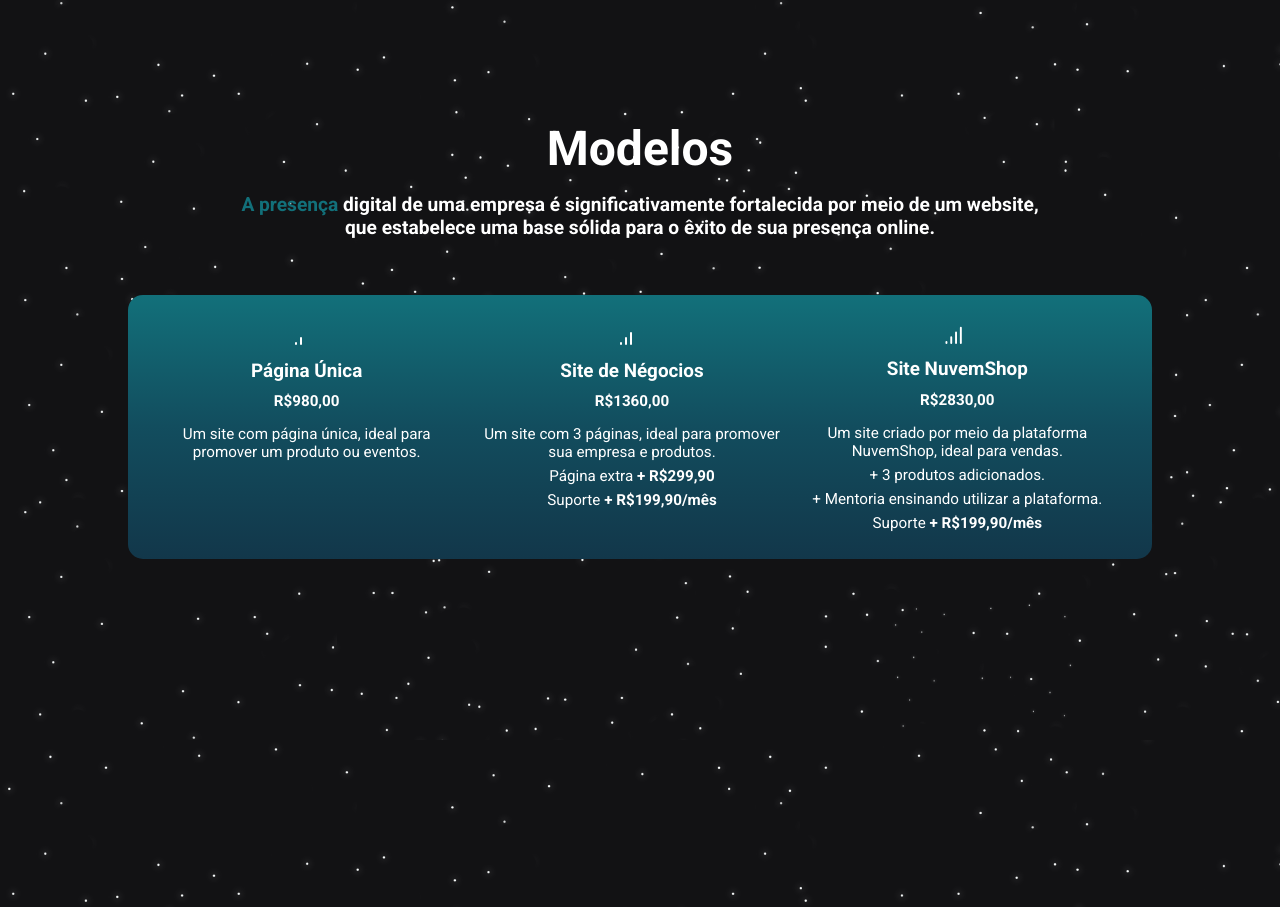
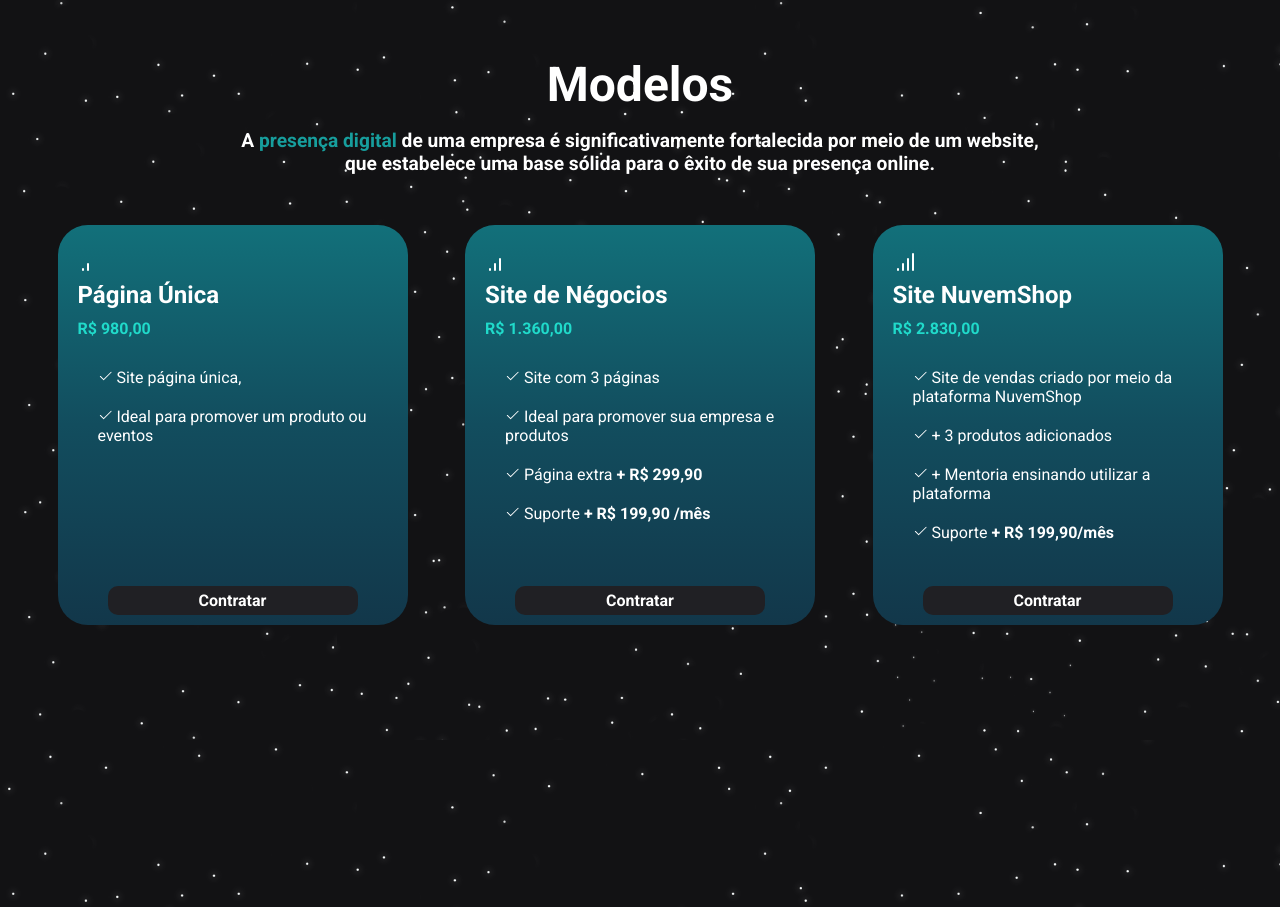
Before and after one commit to abraao0liveira/WebStudio, a React (Vite) app: page / in a window 1280 px wide. Shown: the part 860-1767 px from the top of the page. Built offline with nearby package versions, Linux system fonts and the light colour scheme.

Commit message:
update pag02[index.jsx and style.js]

```diff
--- a/src/components/page02/index.jsx
+++ b/src/components/page02/index.jsx
@@ -1,38 +1,67 @@
 import { Page02Container } from "./styles"
-import { CellSignalLow, CellSignalMedium, CellSignalHigh } from "@phosphor-icons/react";
+import { CellSignalLow, CellSignalMedium, CellSignalHigh,Check } from "@phosphor-icons/react";
 
 export function Page02() {
   return (
     <Page02Container>
       <section id="models">
         <h1>Modelos</h1>
-        <h3><strong>A presença</strong> digital de uma empresa é significativamente fortalecida por meio de um website, que estabelece uma base sólida para o êxito de sua presença online.</h3>
+        <h3>A <strong>presença digital</strong> de uma empresa é significativamente fortalecida por meio de um website, que estabelece uma base sólida para o êxito de sua presença online.</h3>
 
         <div className="boxes">
           <div className="box">
             <CellSignalLow size={32} />
             <h2>Página Única</h2>
-            <h4>R$980,00</h4>
-            <p>Um site com página única, ideal para promover um produto ou eventos.</p>
+            <h4>R$ 980,00</h4>
+            <ul>
+              <li> <Check size={15} /> Site página única, </li>
+              <li><Check size={15} /> Ideal para promover um produto ou eventos</li>
+            </ul>
+            <a href="" className="btn"><strong>Contratar</strong></a>
+            {/* <button><strong>Contratar</strong></button> */}
+
+            {/* <p>Um site com página única, ideal para promover um produto ou eventos.</p> */}
           </div>
 
           <div className="box">
             <CellSignalMedium size={32} />
             <h2>Site de Négocios</h2>
-            <h4>R$1360,00</h4>
-            <p>Um site com 3 páginas, ideal para promover sua empresa e produtos.</p>
+            <h4>R$ 1.360,00</h4>
+            <ul>
+              <li><Check size={15} /> Site com 3 páginas</li>
+              <li><Check size={15} /> Ideal para promover sua empresa e produtos</li>
+              <li><Check size={15} /> Página extra <strong>+ R$ 299,90</strong></li>
+              <li><Check size={15} /> Suporte <strong>+ R$ 199,90 /mês</strong></li>
+            </ul>
+            <a href="" className="btn"><strong>Contratar</strong></a>
+
+            {/* <button><strong>Contratar</strong></button> */}
+
+            {/* <p>Um site com 3 páginas, ideal para promover sua empresa e produtos.</p>
             <p>Página extra <strong>+ R$299,90</strong></p>
-            <p>Suporte <strong>+ R$199,90/mês</strong></p>
+            <p>Suporte <strong>+ R$199,90/mês</strong></p> */}
           </div>
 
           <div className="box">
             <CellSignalHigh size={32} />
             <h2>Site NuvemShop</h2>
-            <h4>R$2830,00</h4>
-            <p>Um site criado por meio da plataforma NuvemShop, ideal para vendas.</p>
+            <h4>R$ 2.830,00</h4>
+            <ul>
+              <li><Check size={15} /> Site de vendas criado por meio da plataforma NuvemShop</li>
+              <li><Check size={15} /> + 3 produtos adicionados</li>
+              <li><Check size={15} /> + Mentoria ensinando utilizar a plataforma</li>
+              <li><Check size={15} /> Suporte <strong>+ R$ 199,90/mês</strong></li>
+            </ul>
+            <a href="" className="btn"><strong>Contratar</strong></a>
+
+            {/* <button><strong>Contratar</strong></button> */}
+
+
+
+            {/* <p>Um site criado por meio da plataforma NuvemShop, ideal para vendas.</p>
             <p>+ 3 produtos adicionados.</p>
             <p>+ Mentoria ensinando utilizar a plataforma.</p>
-            <p>Suporte <strong>+ R$199,90/mês</strong></p>
+            <p>Suporte <strong>+ R$199,90/mês</strong></p> */}
           </div>
         </div>
 
--- a/src/components/page02/styles.js
+++ b/src/components/page02/styles.js
@@ -24,11 +24,11 @@
     margin-right: auto;
     text-align: center;
     strong {
-      color: ${(props) => props.theme['green-600']};
+      color: ${(props) => props.theme['green-400']};
     }
   }
 
-  .boxes {
+  /* .boxes {
     width: 80%;
     height: 60%;
     display: flex;
@@ -63,5 +63,95 @@
         text-align: center;
       }
     }
+
+  } */
+
+  .boxes {
+    margin-top: 50px;
+    display: flex;
+    justify-content: space-evenly;
+    /* margin: 5px;
+    padding: 10px;
+    height: 400px;
+    width: 900px; */
+
+    .box {
+      position: relative;
+      width: 30%;
+      height: 400px;
+      width: 350px;
+      background: linear-gradient( to bottom,
+      ${(props) => props.theme['green-600']},
+      ${(props) => props.theme['green-800']},
+      ${(props) => props.theme['green-900']}); ;
+      border-radius: 30px;
+      padding: 20px;
+
+      align-items: center;
+
+        h2{
+
+          padding-bottom: 10px;
+
+        }
+        h4{
+          padding-bottom: 10px;
+          color: ${(props) => props.theme['green-200']};
+        }
+        ul{
+          padding: 10px;
+        }
+        li{
+          padding: 10px;
+          text-decoration: none;
+          list-style: none;
+        }
+
+        .btn{
+          padding: 5px;
+          width: 250px;
+          background-color: ${(props) => props.theme['gray-800']};
+          color: ${(props) => props.theme['white']};
+          border-radius: 10px;
+          /* align-items: center;
+          justify-content: center;
+          display: flex;
+          margin: auto;
+          margin-top: 10px; */
+          position: absolute;
+          bottom: 10px;
+          display: flex;
+          justify-content: center;
+          margin: auto;
+          align-items: center;
+          left: 0;
+          right: 0;
+
+
+        }
+
+          a{
+            text-decoration: none;
+            color: ${(props) => props.theme['white']};
+            background-color: ${(props) => props.theme['green-400']};
+
+          }
+        /* button{
+          padding: 5px;
+          width: 150px;
+          background-color: ${(props) => props.theme['green-400']};
+          color: ${(props) => props.theme['white']};
+          border-radius: 15px;
+          align-items: center;
+          justify-content: center;
+          display: flex;
+          margin: auto;
+          margin-top: 10px;
+        } */
+    }
+
+
   }
+
+
 `
```
